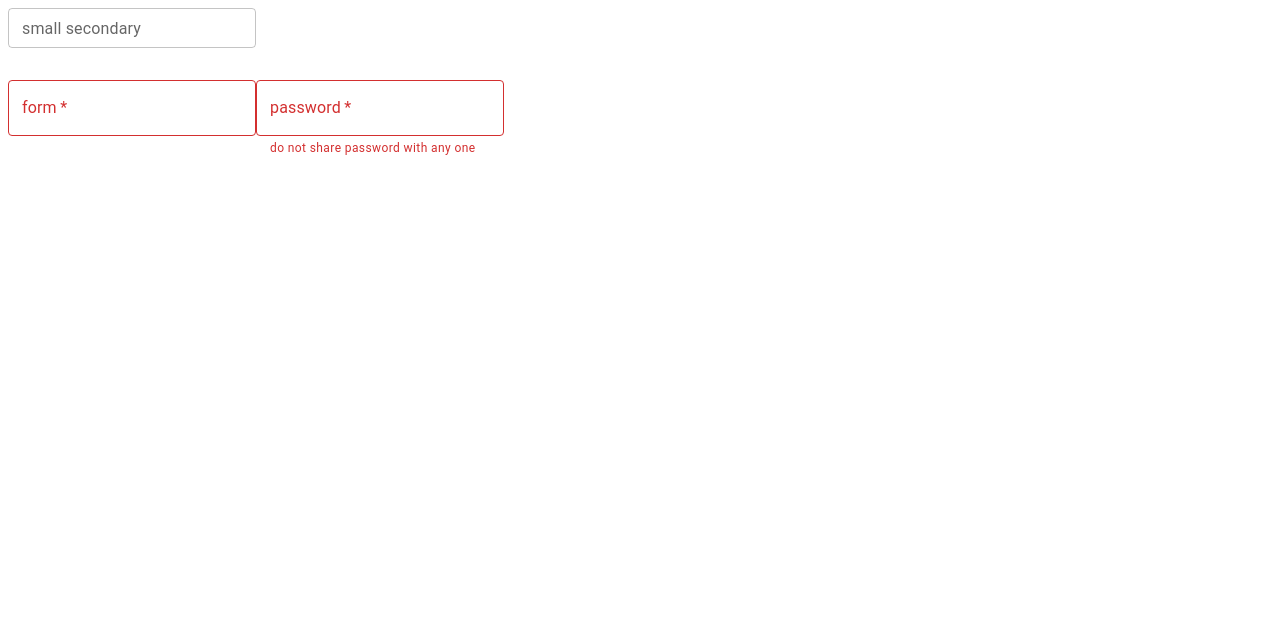
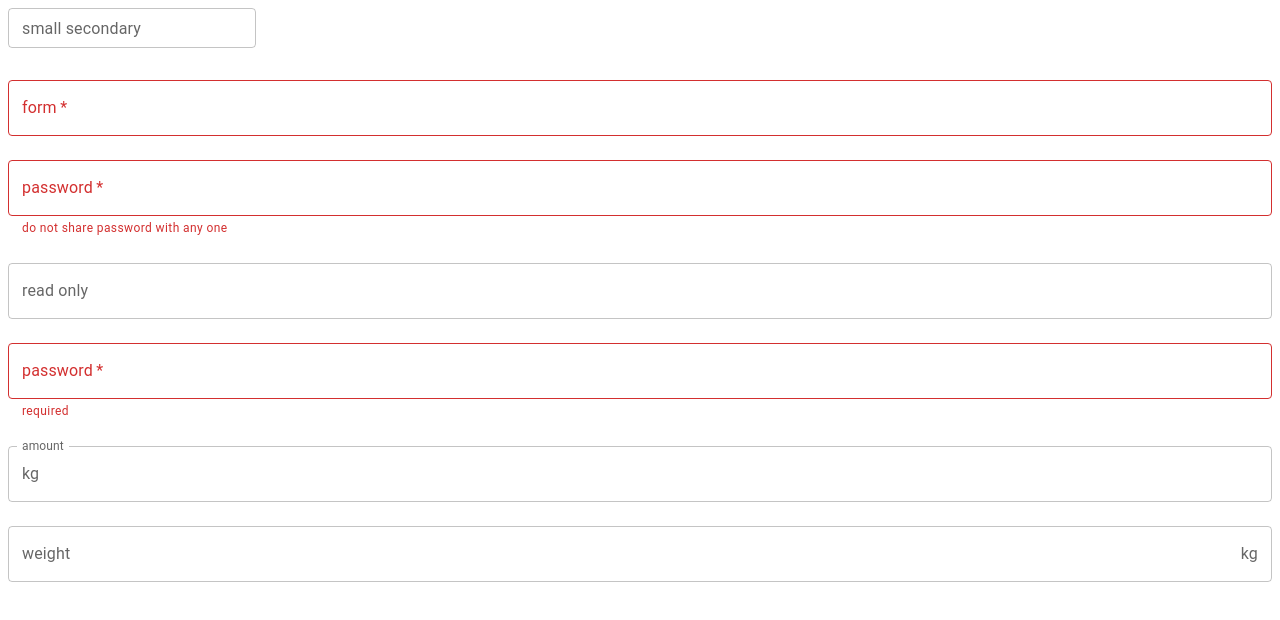
Before and after one commit to Arman-Abbasian/material_ui, a React (Create React App) app: page / in a window 1280 px wide. Shown: the top 620 px of the page. Built offline with nearby package versions, Linux system fonts and the light colour scheme; the HTML template or start-up script is replaced by a standard one.

Commit message:
work on TextField component

```diff
--- a/src/components/MuiTextField.jsx
+++ b/src/components/MuiTextField.jsx
@@ -1,17 +1,48 @@
-import { TextField } from "@mui/material";
+import { InputAdornment, TextField } from "@mui/material";
 import { Stack } from "@mui/system";
 import { useState } from "react";
 
 const MuiTextField = () => {
   const [value, setValue] = useState("");
+  const changeHandler=(e)=>{
+    setValue(e.target.value)
+    console.log(e.target.value)
+  }
   return (
     <Stack spacing={4}>
       <Stack direction={"row"} spacing={2}>
         <TextField label="small secondary" size="small" color="secondary" />
       </Stack>
-      <Stack direction={"row"} spacing="2">
+      <Stack direction={"column"} spacing={3} >
         <TextField label="form" required error />
-        <TextField label="password" type="password" required error  helperText="do not share password with any one"/>
+        <TextField
+          label="password"
+          type="password"
+          required
+          error
+          helperText="do not share password with any one"
+        />
+        <TextField
+          label="read only"
+          inputProps={{readOnly:true}}
+        />
+        <TextField
+          label="password"
+          required
+          value={value}
+          onChange={changeHandler}
+          error={!value}
+          variant={"outlined"}
+          helperText={!value?'required':"do not share password with any one"}
+        />
+        <TextField
+          label="amount"
+          InputProps={{startAdornment:<InputAdornment position="start">kg</InputAdornment>}}
+        />
+        <TextField
+          label="weight"
+          InputProps={{endAdornment:<InputAdornment position="end">kg</InputAdornment>}}
+        />
       </Stack>
     </Stack>
   );
```
